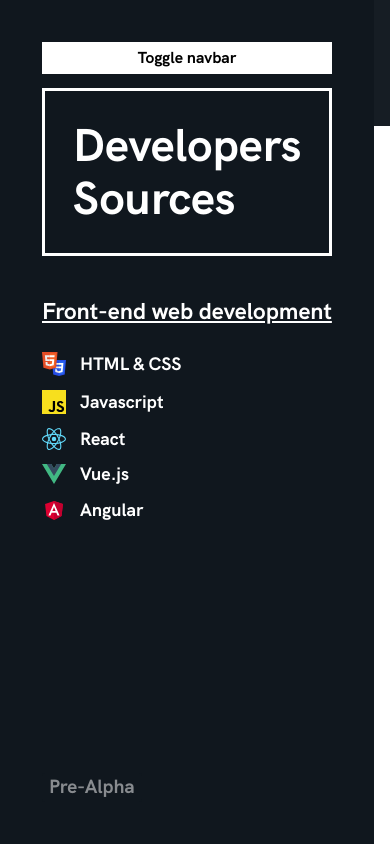
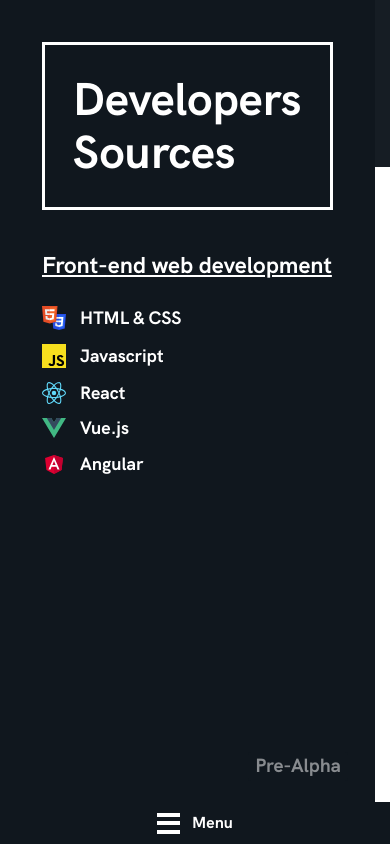
Before and after one commit to MathisBarre/developerssources, a Next.js app: page /404 in a window 390 px wide. Built offline with nearby package versions, Linux system fonts and the light colour scheme; grey boxes are pictures that could not be loaded.

Commit message:
feat: toggle navbar for mobile

```diff
--- a/components/layout.js
+++ /dev/null
@@ -1,88 +0,0 @@
-import styles from "./layout.module.sass"
-import Head from 'next/head'
-import Link from 'next/link'
-import { technoIdToLabel } from '../lib/functions'
-// import ReactGA from 'react-ga';
-import { useState } from 'react'
-
-export default function Layout({children}) {
-
-  const navigation = [
-    {
-      "title": "Front-end web development",
-      "technologies": [
-        {
-          "img": "/images/htmlcss.svg",
-          "id": "htmlcss"
-        },
-        {
-          "img": "/images/javascript.svg",
-          "id": "javascript"
-        },
-        {
-          "img": "/images/react.svg",
-          "id": "react"
-        },
-        {
-          "img": "/images/vuejs.svg",
-          "id": "vuejs"
-        },
-        {
-          "img": "/images/angular.svg",
-          "id": "angular"
-        }
-      ]
-    }
-  ]
-
-  let [isNavbarVisible, setNavbarVisibility] = useState(true)
-
-  return (
-    <>
-      <Head>
-        <title>Developers Sources</title>
-        {/* {
-          ReactGA.initialize('UA-000000-01')
-          ReactGA.pageview(window.location.pathname + window.location.search)
-        } */}
-      </Head>
-
-      <div className={styles.app}>
-        <button className={styles.headerBtnToggle} onClick={() => { setNavbarVisibility(!isNavbarVisible) }} >Toggle navbar</button>
-        <header className={`${styles.header} ${(!isNavbarVisible) ? styles.headerHidden : ""}`}>
-          <Link href="/"><a className={styles.headerLink}>
-            <h1 className={styles.headerTitle}>
-              <span className={styles.headerTitleItems}>Developers</span><br />
-              <span className={styles.headerTitleItems}>Sources</span>
-            </h1>
-          </a></Link>
-          <nav className={styles.nav}>
-            {navigation.map(navGroup => {
-              const key = navGroup.title.replace(/\W/g, "").toLowerCase()
-              return (
-                <div key={key} className={styles.navGroup}>
-                  <h2 className={styles.navGroupTitle}>{navGroup.title}</h2>
-                  {navGroup.technologies.map(language => {
-                    return <NavItem key={language.id} {...language} />
-                  })}
-                </div>
-              )
-            })}
-          </nav>
-        </header>
-        {children}
-        <div className={styles.version}>Pre-Alpha</div>
-      </div>
-    </>
-  )
-}
-
-function NavItem({img, id}) {
-  const label = technoIdToLabel(id)
-  return (
-    <Link href="/[technologie]" as={`/${id}`}><a className={styles.navGroupItem}>
-      <img className={styles.navGroupItemImg} src={img} alt="" />
-      <span className={styles.navGroupItemLabel} >{label}</span>
-    </a></Link>
-  )
-}
--- a/pages/[technologie].js
+++ b/pages/[technologie].js
@@ -1,7 +1,6 @@
 import styles from './technologie.module.sass'
 import { technoIdToLabel } from "../lib/functions"
 import {getTechnoPathList, getSourcesByLanguageId} from "../lib/fetchData"
-import Layout from "../components/layout"
 import {useEffect, useState} from 'react'
 
 export default function Techno({sources, img: technoImg, title}) {
@@ -44,19 +43,17 @@ export default function Techno({sources, img: technoImg, title}) {
   }
 
   return (
-    <Layout>
     <main className={styles.main}>
-        <SourcesHeader {...{title, technoImg, languages}} btnOnClick={toggleLanguage} />
+      <SourcesHeader {...{title, technoImg, languages }} btnOnClick={toggleLanguage} />
       {filteredListOfSources.map(source => {
         const key = `${source.websiteId}${source.title}`.replace(/\W/g, "").toLowerCase()
         return <Source key={key} source={source} />
       })}
     </main>
-    </Layout>
   )
 }
 
-function SourcesHeader({technoImg, title, languages, btnOnClick}) {
+function SourcesHeader({technoImg, title, languages, btnOnClick }) {
   return (
     <div className={styles.sourceHeader}>
       <h2 className={styles.sourceHeaderTitle}>
--- a/pages/_app.js
+++ b/pages/_app.js
@@ -1,6 +1,94 @@
 import "../styles/global.sass"
 import "../styles/normalize.css"
 
-export default function App({ Component, pageProps }) {
-  return <Component {...pageProps} />
+import styles from "./_app.module.sass"
+import Head from 'next/head'
+import Link from 'next/link'
+import { technoIdToLabel } from '../lib/functions'
+import { useState } from 'react'
+
+export default function App({Component, pageProps, router}) {
+
+  const navigation = [
+    {
+      "title": "Front-end web development",
+      "technologies": [
+        {
+          "img": "/images/htmlcss.svg",
+          "id": "htmlcss"
+        },
+        {
+          "img": "/images/javascript.svg",
+          "id": "javascript"
+        },
+        {
+          "img": "/images/react.svg",
+          "id": "react"
+        },
+        {
+          "img": "/images/vuejs.svg",
+          "id": "vuejs"
+        },
+        {
+          "img": "/images/angular.svg",
+          "id": "angular"
+        }
+      ]
+    }
+  ]
+
+  let [isNavbarVisible, setNavbarVisibility] = useState(true)
+
+  return (
+    <>
+      <Head>
+        <title>Developers Sources</title>
+      </Head>
+
+      <button className={styles.btnToggleMenu} onClick={() => { setNavbarVisibility(!isNavbarVisible) }} >
+        <div className={styles.btnToggleMenuIcon}>
+          <hr className={styles.btnToggleMenuInnerlines}></hr>
+          <hr className={styles.btnToggleMenuInnerlines}></hr>
+          <hr className={styles.btnToggleMenuInnerlines}></hr>
+        </div>
+        Menu
+      </button>
+
+      <div className={styles.app}>
+        <header className={`${styles.header} ${(!isNavbarVisible) ? styles.headerHidden : ""}`}>
+          <Link href="/"><a className={styles.headerLink}>
+            <h1 className={styles.headerTitle}>
+              <span className={styles.headerTitleItems}>Developers</span><br />
+              <span className={styles.headerTitleItems}>Sources</span>
+            </h1>
+          </a></Link>
+          <nav className={styles.nav}>
+            {navigation.map(navGroup => {
+              const key = navGroup.title.replace(/\W/g, "").toLowerCase()
+              return (
+                <div key={key} className={styles.navGroup}>
+                  <h2 className={styles.navGroupTitle}>{navGroup.title}</h2>
+                  {navGroup.technologies.map(language => {
+                    return <NavItem key={language.id} {...language} />
+                  })}
+                </div>
+              )
+            })}
+          </nav>
+        </header>
+        <Component {...pageProps} {...{isNavbarVisible, setNavbarVisibility}} />
+        <div className={styles.version}>Pre-Alpha</div>
+      </div>
+    </>
+  )
 }
+
+function NavItem({img, id}) {
+  const label = technoIdToLabel(id)
+  return (
+    <Link href="/[technologie]" as={`/${id}`}><a className={styles.navGroupItem}>
+      <img className={styles.navGroupItemImg} src={img} alt="" />
+      <span className={styles.navGroupItemLabel} >{label}</span>
+    </a></Link>
+  )
+}
--- a/components/layout.module.sass
+++ b/pages/_app.module.sass
@@ -21,10 +21,55 @@
   border-radius: 3px
   opacity: .5
 
+@media screen and ( max-width: 1024px )
+  .version
+    right: 6 * 7px
+    bottom: 9 * 7px
+    left: unset
+
+.btnToggleMenu
+  display: none
+
+@media screen and ( max-width: 1024px )
+  .headerHidden
+    margin-left: -375px
+  .btnToggleMenu
+    position: fixed
+    left: 0px
+    right: 0px
+    bottom: 0px
+    background-color: var(--black)
+    border: none
+    display: flex
+    justify-content: center
+    align-items: center
+    cursor: pointer
+    width: 100%
+    height: 6*7px
+    color: white
+    &Icon
+      height: 3 * 7px
+      width: 3 * 7px
+      padding: 0
+      display: flex
+      flex-direction: column
+      justify-content: space-between
+      margin-right: 2*7px
+    &Innerlines
+      height: 2px
+      width: 100%
+      background-color: white
+      margin: 0
+      padding: 0
+      border-color: transparent
+
 .header
   display: inline-block
   overflow: auto
   height: 100vh
+  width: 375px
+  max-width: 375px
+  min-width: 375px
   background-color: var(--black)
   padding: 42px
   color: white
@@ -34,28 +79,19 @@
   &Title
     margin: 0
     margin-bottom: 21px
-    margin-top: 46px
     border: solid 3px white
     padding: 28px
     font-size: 46px
     box-sizing: border-box
     &Items
       display: inline-block
-  &BtnToggle
-    position: absolute
-    z-index: 1000
-    background-color: white
-    border: none
-    padding: 7px 14px
-    top: 42px
-    left: 42px
-    width: 290px
-  &Hidden
-    margin-left: -375px
 
-@media screen and ( max-width: 1024px )
-  .header
-    position: absolute
+// @media screen and ( max-width: 750px )
+//   .header
+//     width: 100vh!important
+//     max-width: 100vh!important
+//   .headerHidden
+//     margin-left: -100vh
 
 .nav
   &Group
--- a/pages/index.js
+++ b/pages/index.js
@@ -1,9 +1,7 @@
 import styles from "./index.module.sass"
-import Layout from "../components/layout"
 
 export default function Home(props) {
   return (
-    <Layout>
     <main className={styles.main}>
       <h2 className={styles.mainTitle}>Welcome to developers sources !</h2>
       <p className={styles.mainDesc}>This website aims to help developers find good learning sources.</p>
@@ -34,7 +32,6 @@ export default function Home(props) {
 
       <p>This website was made with Nextjs and Host with Vercel</p>
     </main>
-    </Layout>
   )
 }
 
--- a/pages/technologie.module.sass
+++ b/pages/technologie.module.sass
@@ -1,22 +1,36 @@
 .main
-  padding: 42px
+  padding: 6 * 7px
+  padding-bottom: 0px
   flex: 1
   overflow-y: scroll
+  overflow-x: visible
+
+@media screen and ( max-width: 1024px )
+  .main
+    margin-bottom: 6*7px
 
 .source
-  margin-bottom: 28px
-  padding: 14px
+  margin-bottom: 4 * 7px
+  padding: 2 * 7px
   border: 1px solid #00000048
   border-radius: 3px
+  overflow: hidden
+  &:last-child
+    margin-bottom: 6 * 7 px
   &Header
-    margin-top: -42px
-    margin-left: -42px
-    margin-right: -42px
-    margin-bottom: 42px
-    padding: 42px
+    margin-top: -6 * 7px
+    margin-left: -6 * 7px
+    margin-right: -6 * 7px
+    margin-bottom: 6 * 7px
+    padding: 6 * 7px
+    padding-bottom: 4 * 7px
     background-color: #10171ef8
     display: flex
+    align-items: center
     justify-content: space-between
+    flex-wrap: wrap
+    > *
+      margin-bottom: 2*7px!important
     &Title
       font-size: 32px
       display: flex
@@ -25,10 +39,10 @@
       margin-bottom: 0
       color: white
     &Img
-      max-width: 42px
-      max-height: 42px
-      min-width: 42px
-      min-height: 42px
+      max-width: 6 * 7px
+      max-height: 6 * 7px
+      min-width: 6 * 7px
+      min-height: 6 * 7px
       margin-right: 21px
     &Buttons
       display: flex
@@ -59,9 +73,11 @@
     &:hover
       text-decoration: underline
     &Img
-      max-height: 28px
-      max-width: 28px
-      margin-right: 14px
+      max-height: 4 * 7px
+      max-width: 4 * 7px
+      min-height: 4 * 7px
+      min-width: 4 * 7px
+      margin-right: 2 * 7px
   &Badge
     box-shadow: 0 0 2px rgba(0, 0, 0, 0.25)
     border-radius: 3px
@@ -71,7 +87,7 @@
     align-items: center
     &Img
       margin-right: 7px
-      max-height: 14px
+      max-height: 2 * 7px
     &Label
       font-size: 16px
   &Desc
```
Also changed, not shown: pages/404.js (+4 -7 lines). Lines whose indentation alone changed are shown as unchanged.
